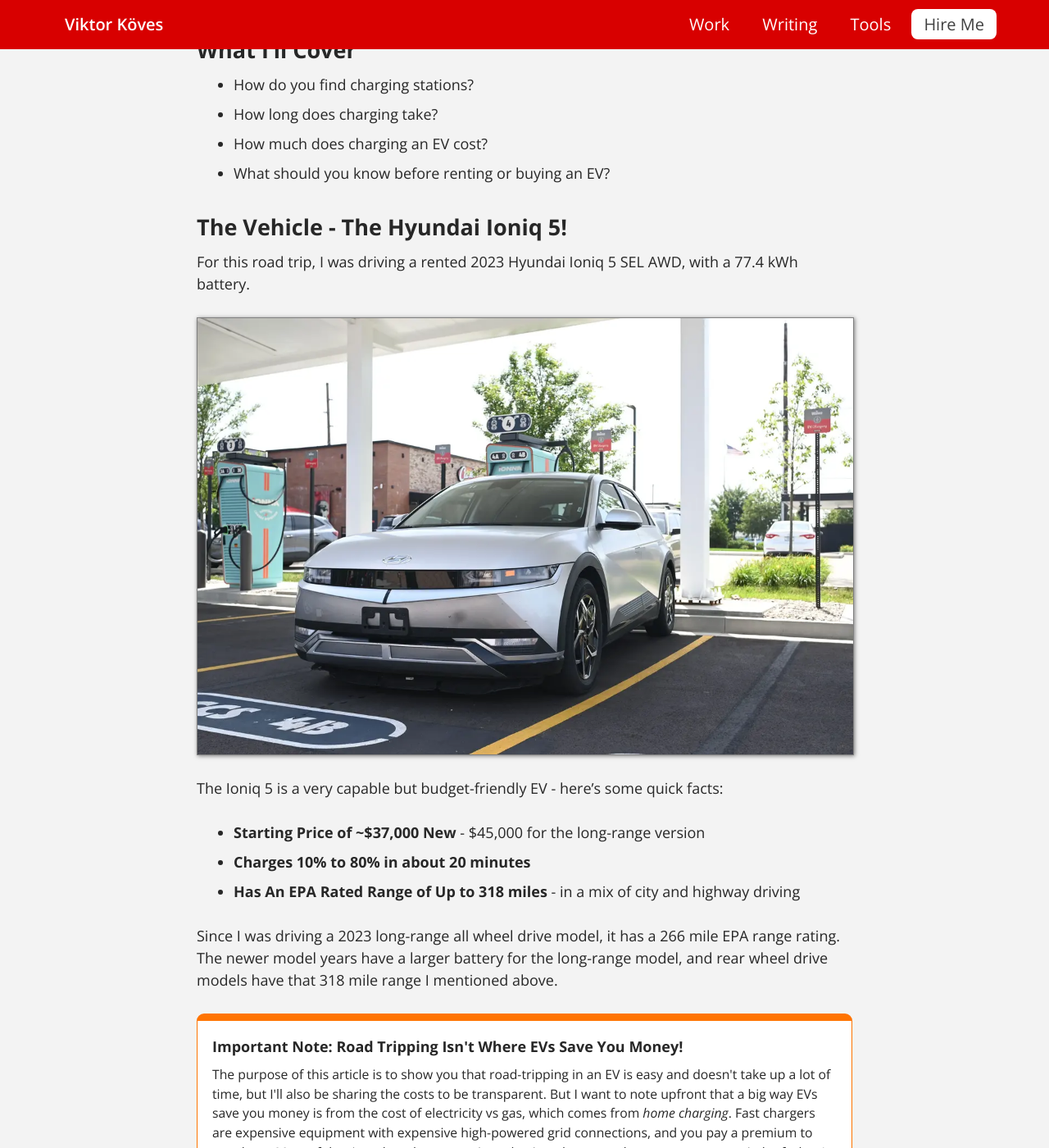
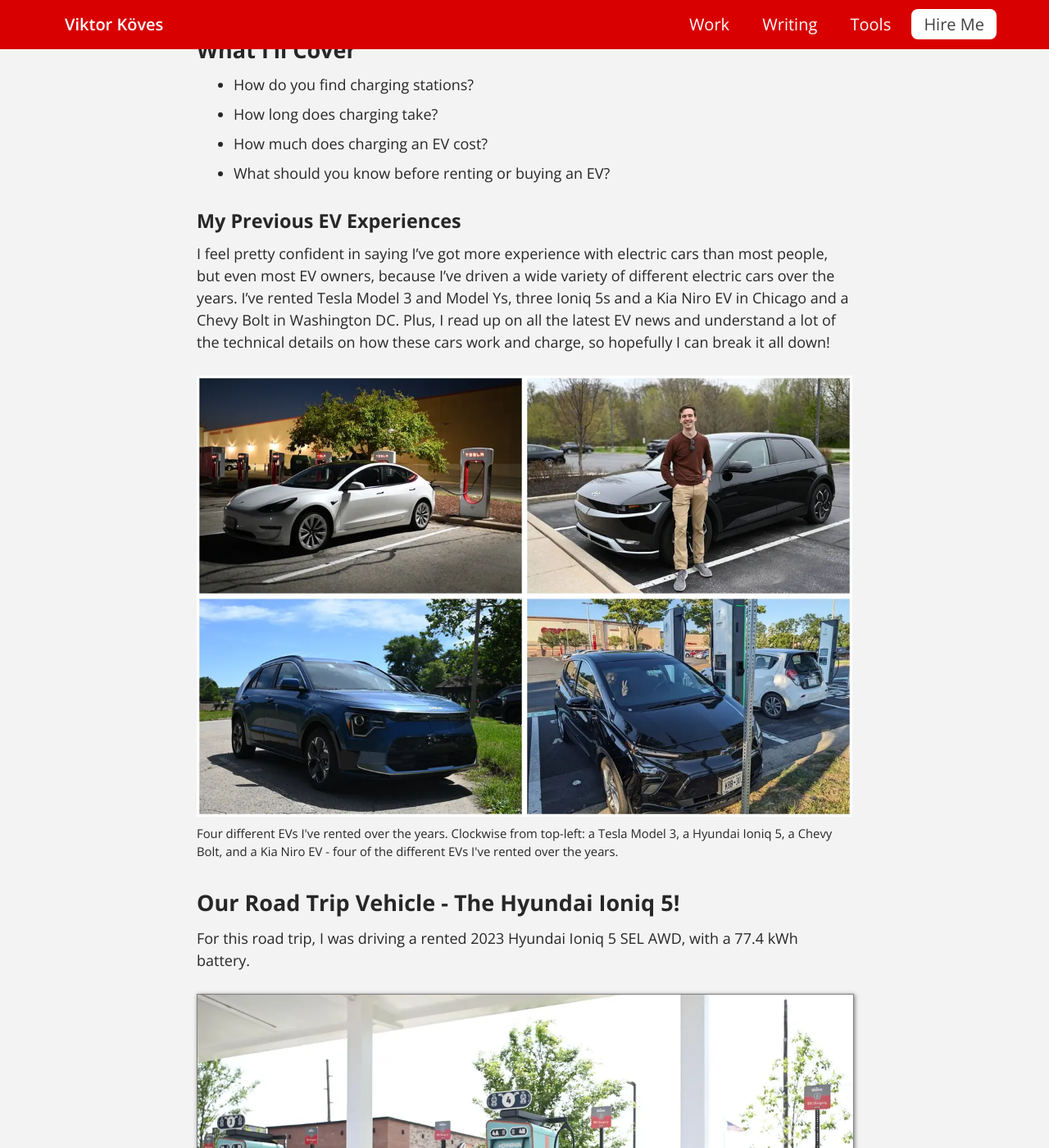
Before and after one commit to vkoves/vkoves.github.io, a Jekyll site: the page built from _posts/2026-07-15-ev-road-tripping.md, in a window 1280 px wide and 1400 px high, scrolled down 438 px. Shown: the whole window at 82% size. Built offline with Jekyll 4.4.1, drawn with Linux system fonts in a browser that asks for light colours.

Commit message:
Add Past EV Experiences with Rental photos

```diff
--- a/_posts/2026-07-15-ev-road-tripping.md
+++ b/_posts/2026-07-15-ev-road-tripping.md
@@ -24,7 +24,26 @@
 - How much does charging an EV cost?
 - What should you know before renting or buying an EV?
 
-## The Vehicle - The Hyundai Ioniq 5!
+### My Previous EV Experiences
+
+I feel pretty confident in saying I've got more experience with electric cars than most people, but
+even most EV owners, because I've driven a wide variety of different electric cars over the years.
+I've rented Tesla Model 3 and Model Ys, three Ioniq 5s and a Kia Niro EV in Chicago and a Chevy Bolt
+in Washington DC. Plus, I read up on all the latest EV news and understand a lot of the technical
+details on how these cars work and charge, so hopefully I can break it all down!
+
+<div>
+  <img src="/post-assets/ev-roadtrip/rental-cars-montage.webp" loading="lazy"
+      alt="A grid of four EVs I've rented: a white Tesla Model 3 charging at night, a black Hyundai
+        Ioniq 5 with me standing in front of it, a blue Kia Niro EV parked by a park path, and a black
+        Chevy Bolt charging at an Electrify America station.">
+
+  <p class="caption smaller">
+    Four different EVs I've rented over the years. Clockwise from top-left: a Tesla Model 3, a Hyundai Ioniq 5, a Chevy Bolt, and a Kia Niro EV - four of the different EVs I've rented over the years.
+  </p>
+</div>
+
+## Our Road Trip Vehicle - The Hyundai Ioniq 5!
 
 For this road trip, I was driving a rented 2023 Hyundai Ioniq 5 SEL AWD, with a 77.4 kWh battery.
 
--- a/css/articles/ev-road-trip.scss
+++ b/css/articles/ev-road-trip.scss
@@ -436,6 +436,11 @@
   border-color: $brand-red;
 }
 
+p.caption {
+  margin-top: 0.5rem;
+  font-size: 0.825rem;
+}
+
 // Vue mounts the .trip-progress nav inside this div (Vue 3 keeps the mount
 // element in place rather than replacing it). Sticky positioning has to live
 // here rather than on .trip-progress itself, because .trip-progress also
```
Also changed, not shown: post-assets/ev-roadtrip/rental-cars-montage.webp (added).
